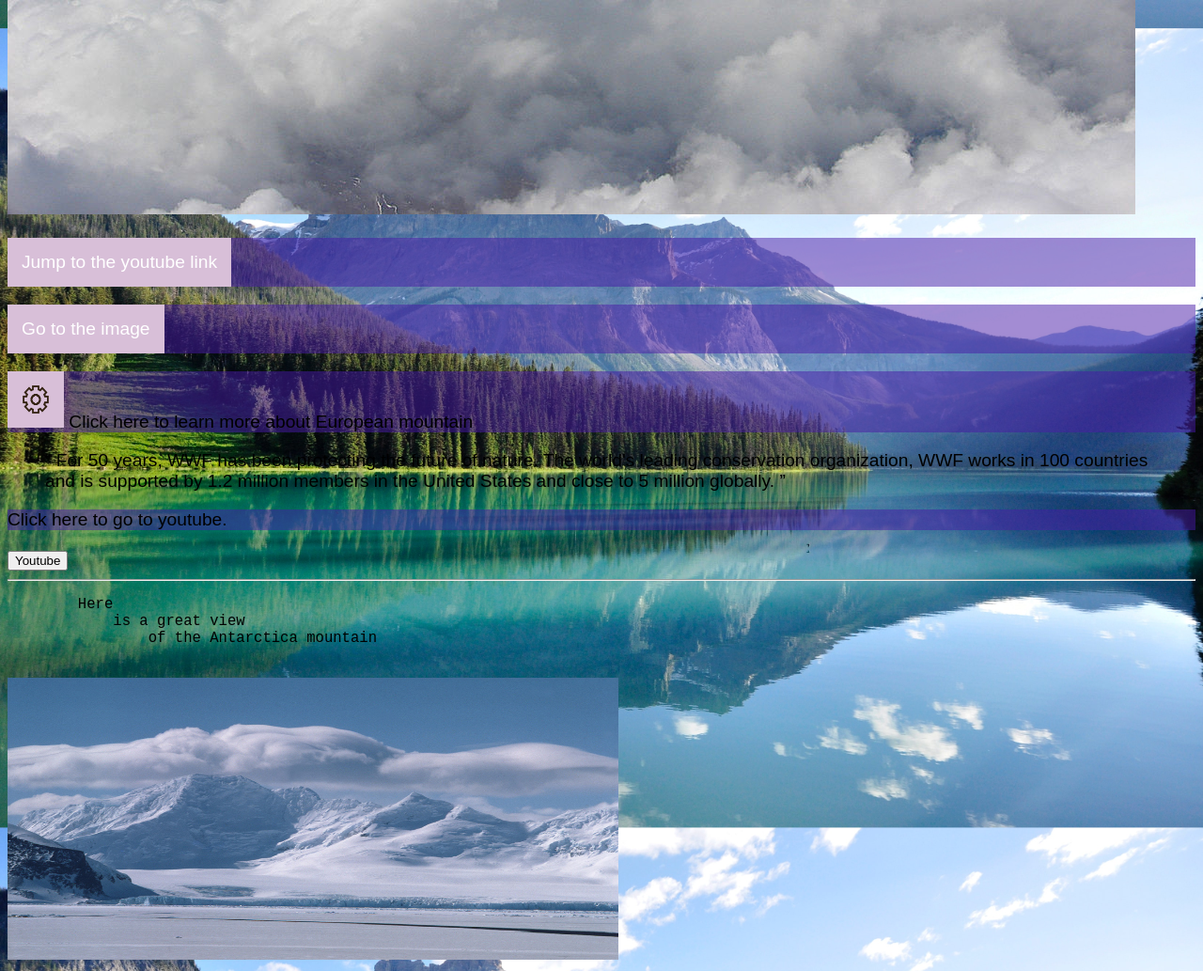
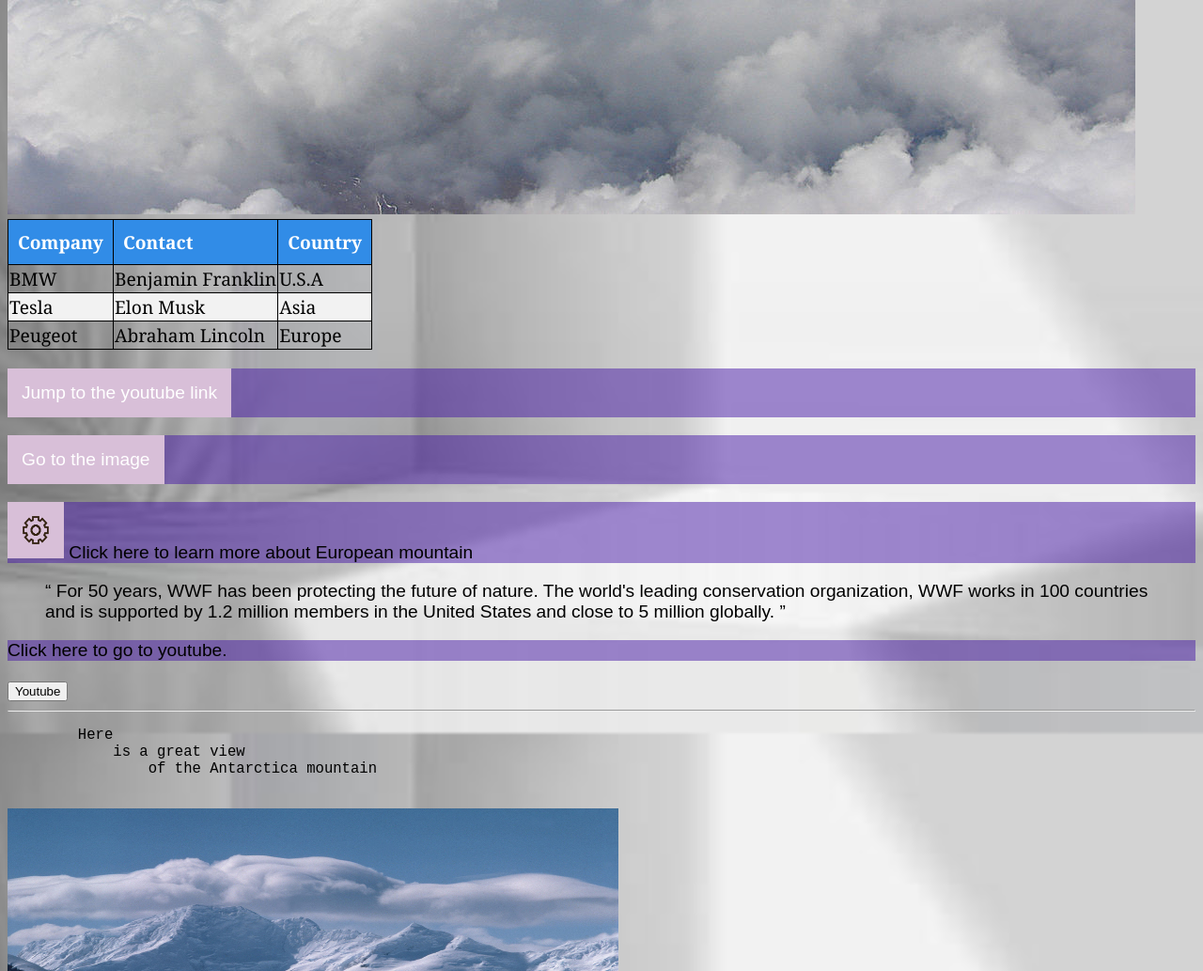
Before and after one commit to Romeorel/Front-end-project, a plain HTML site: page index.html in a window 1280 px wide. Shown: the part 820-1853 px from the top of the page at 94% size. Drawn offline with Linux system fonts and the light colour scheme.

Commit message:
"Added a table, struggling with styling the table"

```diff
--- a/css/style.css
+++ b/css/style.css
@@ -2,7 +2,7 @@ body{
     background-color: #fff;
     font-family: Arial, Helvetica, sans-serif;
     font-size:larger;
-    background-image: url('/img/clement-fusil.jpg');
+    background-image: url('/img/background.jpg');
     background-repeat: no-repeat;
     background-attachment: fixed;
     background-size: cover;
@@ -28,3 +28,25 @@ a:link, a:visited{
     text-decoration: none;
     display: inline-block;
 }
+
+table, th, td {
+    border: 1px solid #ddd;
+    border-collapse: collapse;
+    border-color: black;
+    text-align: left;
+    font-family:Georgia, 'Times New Roman', Times, serif;
+}
+
+th{
+    background-color: #318CE7;
+    color:#fff;
+    padding: 10px;
+}
+
+tr:nth-child(odd){
+    background-color: #f2f2f2;
+}
+
+tr:hover {
+    background-color: gray;
+}
--- a/index.html
+++ b/index.html
@@ -19,6 +19,30 @@
             <source media="(min-width: 400px)" srcset="img/Stratus.jpg">
             <img src="img/cumulonimbus-capillatus.jpg" alt="cumulonimbus-capillatus" style="width: auto;">
         </picture>
+
+        <table>
+            <tr>
+                <th>Company</th>
+                <th>Contact</th>
+                <th>Country</th>
+            </tr>
+            <tr>
+                <td>BMW</td>
+                <td>Benjamin Franklin</td>
+                <td>U.S.A</td>
+            </tr>
+            <tr>
+                <td>Tesla</td>
+                <td>Elon Musk</td>
+                <td>Asia</td>
+            </tr>
+            <tr>
+                <td>Peugeot</td>
+                <td>Abraham Lincoln</td>
+                <td>Europe</td>
+            </tr>
+        </table>
+
 
 
         <p><a href="#Youtube">Jump to the youtube link</a></p>
@@ -43,7 +67,6 @@
             close to 5 million globally.
             </q>
         </blockquote>
-
 
         <p id="Youtube">Click here to go to youtube.</p>
 
```
Also changed, not shown: img/background.jpg (added), img/clement-fusil.jpg (deleted), img/img_lights.jpg (deleted).
